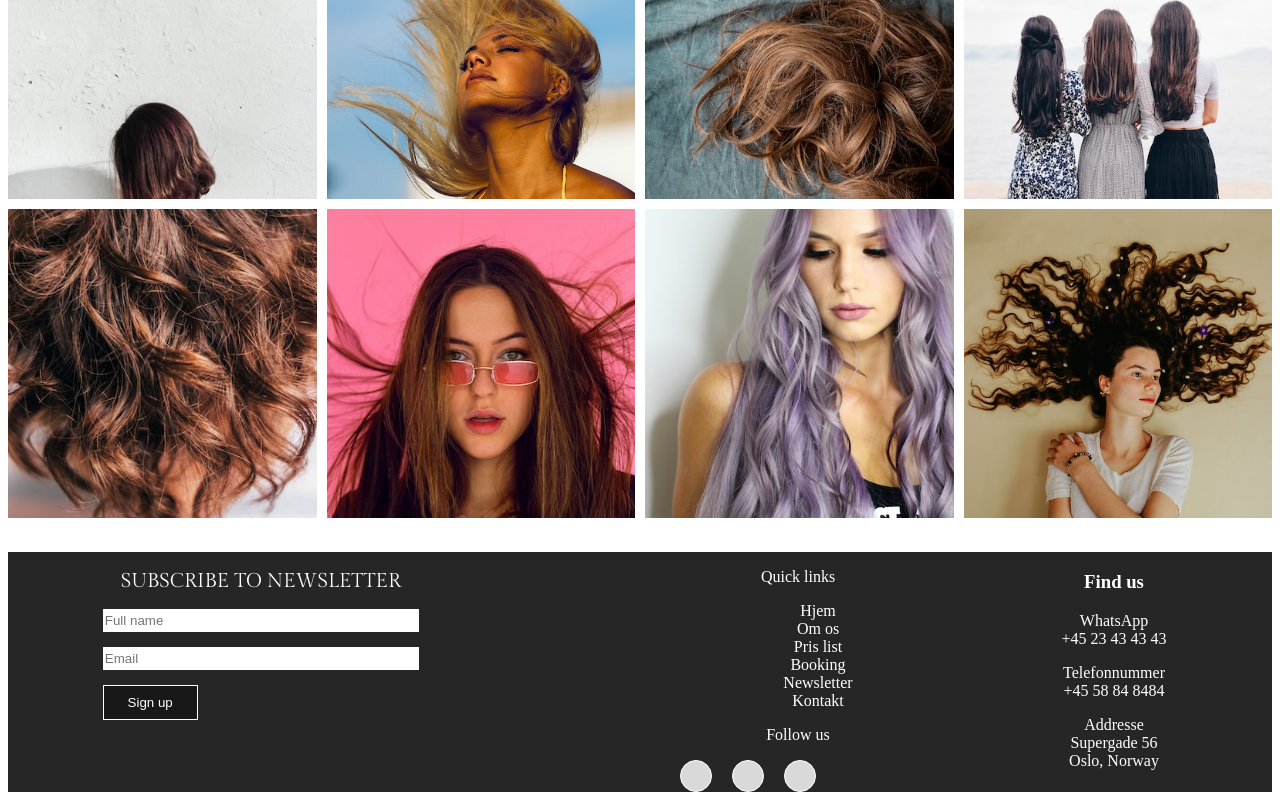
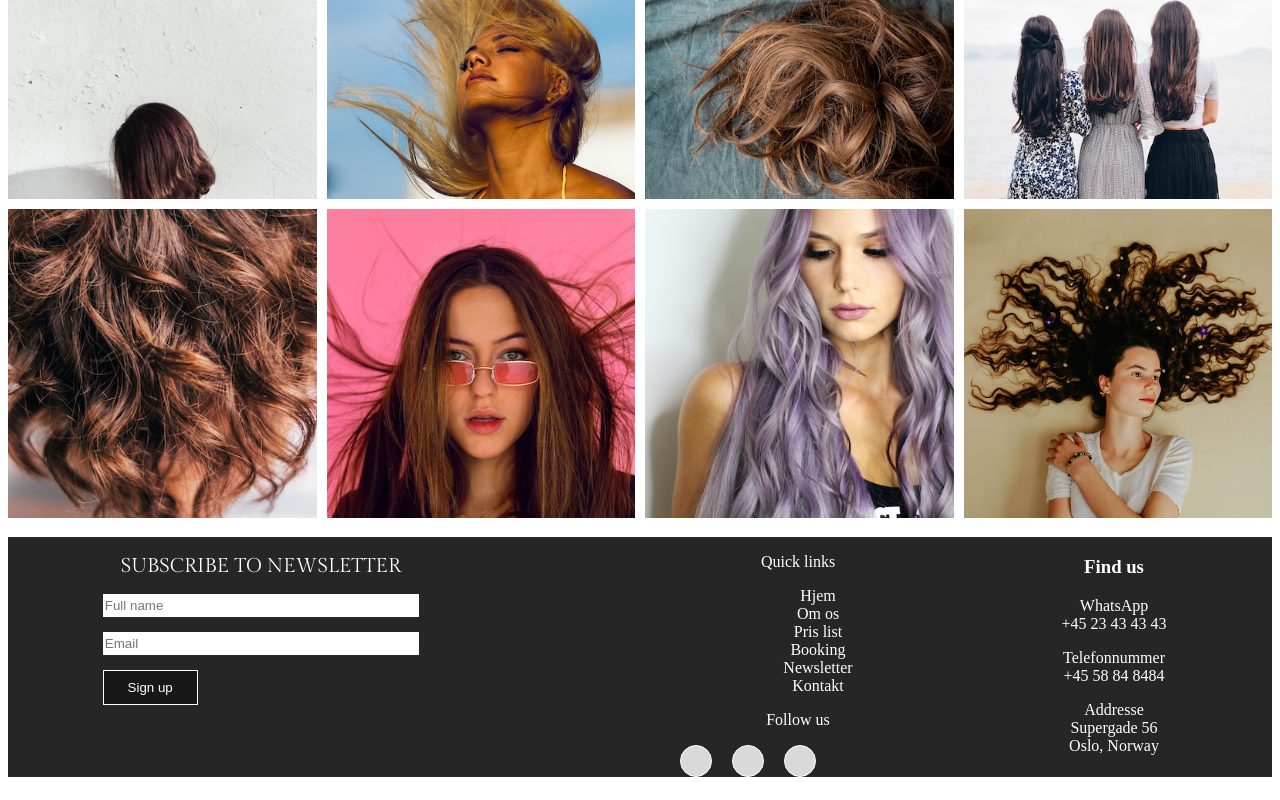
Before and after one commit to gllmsb/Gallery-test, a React (Vite) app in the folder gallery-test/: page / in a window 1280 px wide. Shown: the part 2350-3150 px from the top of the page. Built offline with nearby package versions, Linux system fonts and the light colour scheme; a web font is replaced by a local one.

Commit message:
Footer fixed

```diff
--- a/gallery-test/src/components/Footer/Footer.module.scss
+++ b/gallery-test/src/components/Footer/Footer.module.scss
@@ -5,7 +5,18 @@
     display: grid;
     grid-template-columns: repeat(2, 1fr);
     color: #ffffff;
-    margin-top: 180px;
+    margin: 0;
+//      margin-top: 18%;
+//      @media only screen and (min-width: 800px) and (max-width: 1100px){
+//       margin-top: 6%;
+//          }
+//          @media(max-width:800px) {
+//           margin-top: -140px;
+//          }
+//          @media(min-width:1300px) {
+//           margin-top: 22%;
+
+// }
     section{
         &:nth-child(1){
             form {
--- a/gallery-test/src/components/Gallery/Gallery.module.scss
+++ b/gallery-test/src/components/Gallery/Gallery.module.scss
@@ -3,7 +3,7 @@
     text-align: center;
     width: 100%;
     box-sizing: border-box;
-
+    max-height: 80vw;
     .heading {
       font-size: 1.5em;
       margin-bottom: 2rem;
@@ -16,7 +16,7 @@
       grid-template-rows: repeat(4, 1fr);
       gap: 10px;
       width: 100%;
-      height: 100vh;
+      max-height: 76vw;
       box-sizing: border-box;
 
       .image {
```
